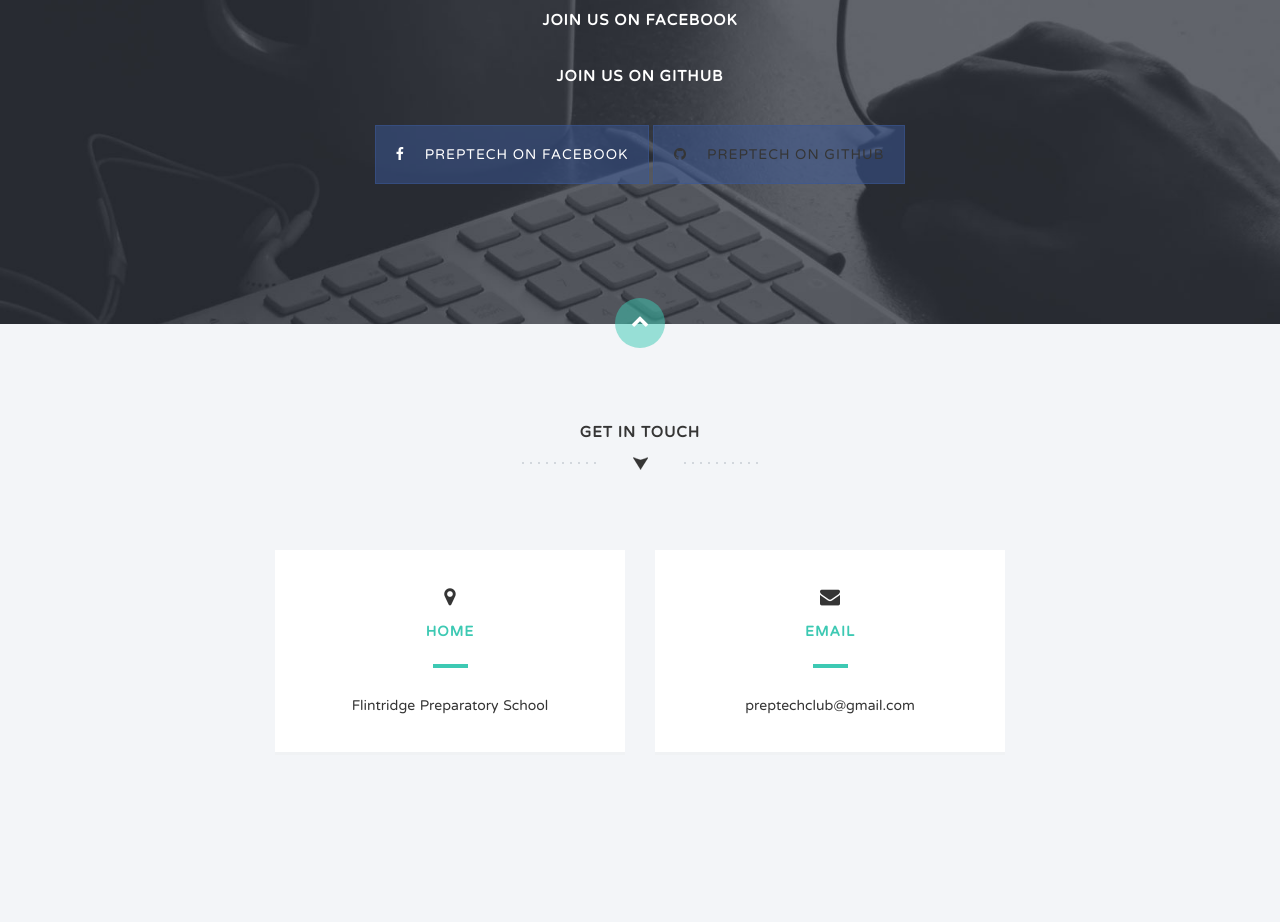
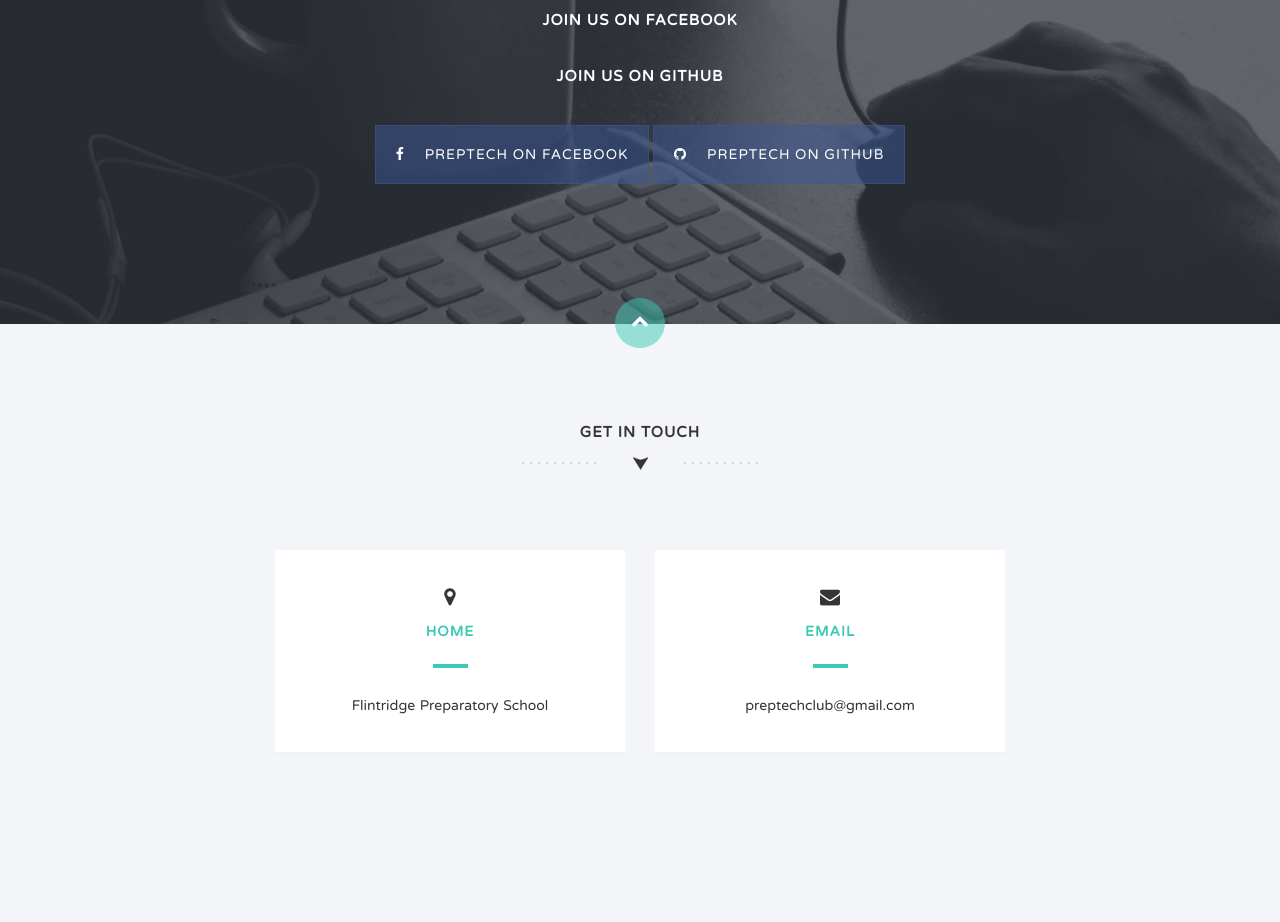
Before and after one commit to PrepTech/PrepTech.github.io, a plain HTML site: page index.html in a window 1280 px wide. Shown: the part 3320-4242 px from the top of the page. Drawn offline with nearby package versions, Linux system fonts and the light colour scheme.

Commit message:
Update index.html

```diff
--- a/index.html
+++ b/index.html
@@ -308,7 +308,7 @@
             <h1><span>Join us on Github</span></h1>
 
             <a href="https://www.facebook.com/groups/PrepTech/" target="_blank"><button name="button"><i class="fa fa-facebook" style="padding-right:20px;"></i>PrepTech on Facebook</button></a>
-            <a href="https://github.com/preptech" target="_blank"><button name="button2"><i class="fa fa-github" style="padding-right:20px;"></i>PrepTech on Github</button2></a>
+            <a href="https://github.com/preptech" target="_blank"><button name="button2"><i class="fa fa-github" style="padding-right:20px;"></i>PrepTech on Github</button></a>
           </div>
         </section>
         <section class="dark-bg text-center section-padding contact-wrap" id="contact">
```
